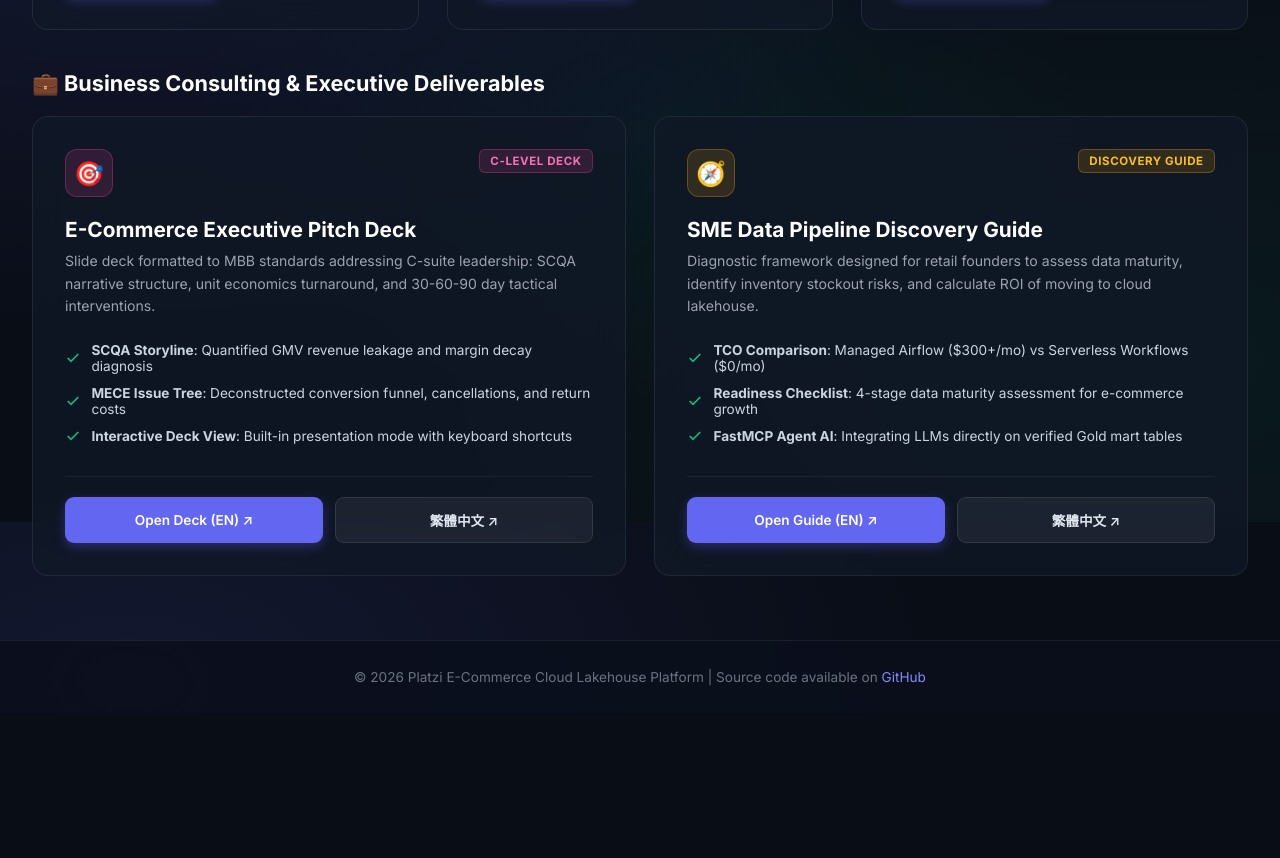
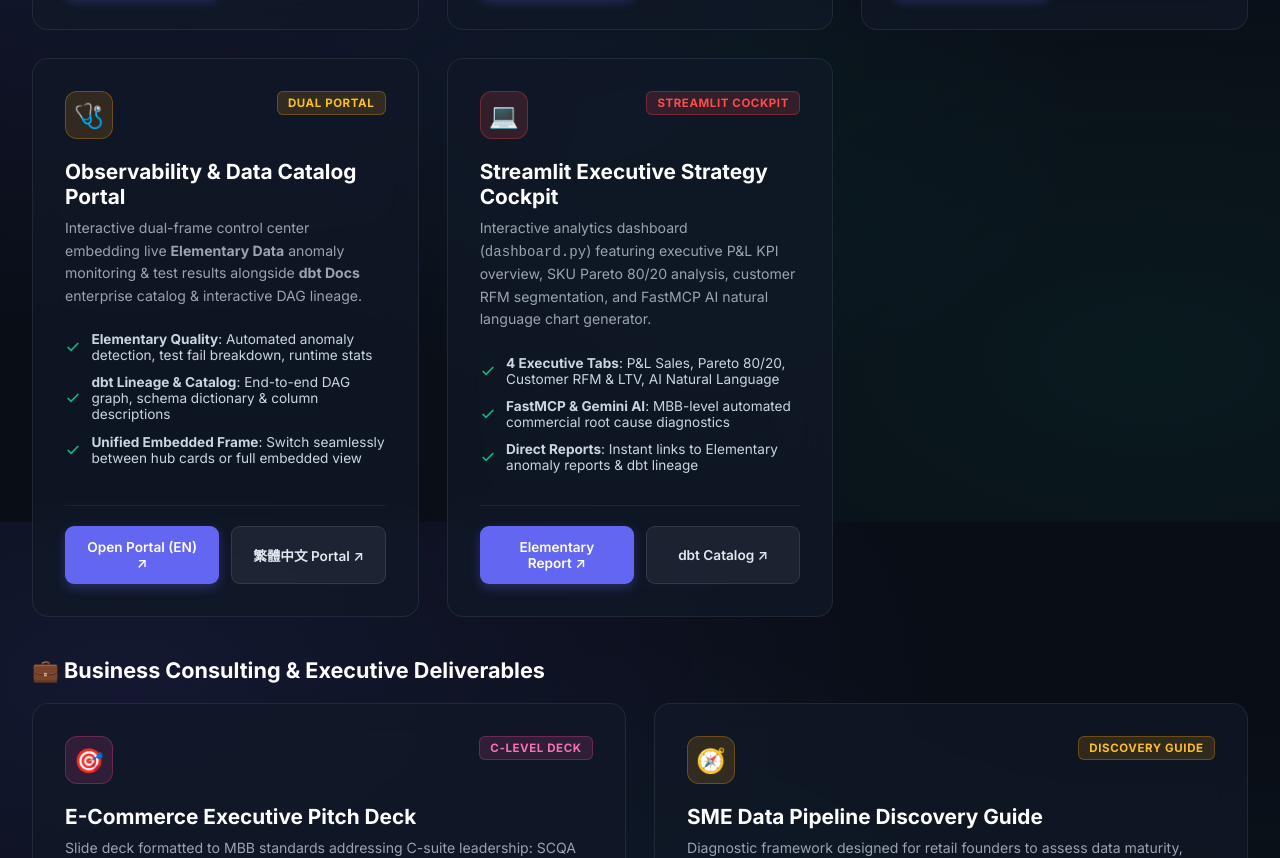
Before and after one commit to shin7965977/data-pipeline-consulting-demo, a plain HTML site: page docs/index.html in a window 1280 px wide. Shown: the part 1078-1936 px from the top of the page. Before the commit the page ends 1791 px from the top, so only its background shows below. Drawn offline with Linux system fonts and the light colour scheme.

Commit message:
feat(portal): add Observability Dual Portal and Streamlit Cockpit cards to index page

```diff
--- a/docs/index.html
+++ b/docs/index.html
@@ -610,6 +610,78 @@
           </a>
         </div>
       </div>
+
+      <!-- Card 4: Observability & Catalog Dual Portal -->
+      <div class="dash-card">
+        <div>
+          <div class="dash-card-header">
+            <div class="dash-card-icon" style="background: rgba(245, 158, 11, 0.15); border: 1px solid rgba(245, 158, 11, 0.3); color: #fbbf24;">🩺</div>
+            <span class="dash-card-badge" style="background: rgba(245, 158, 11, 0.15); color: #fbbf24; border: 1px solid rgba(245, 158, 11, 0.3);">Dual Portal</span>
+          </div>
+          <h2>Observability & Data Catalog Portal</h2>
+          <p>
+            Interactive dual-frame control center embedding live <strong>Elementary Data</strong> anomaly monitoring & test results alongside <strong>dbt Docs</strong> enterprise catalog & interactive DAG lineage.
+          </p>
+          <ul class="feature-list">
+            <li class="feature-item">
+              <svg viewBox="0 0 24 24" fill="none" stroke="currentColor" stroke-width="2.5"><polyline points="20 6 9 17 4 12"></polyline></svg>
+              <span><strong>Elementary Quality</strong>: Automated anomaly detection, test fail breakdown, runtime stats</span>
+            </li>
+            <li class="feature-item">
+              <svg viewBox="0 0 24 24" fill="none" stroke="currentColor" stroke-width="2.5"><polyline points="20 6 9 17 4 12"></polyline></svg>
+              <span><strong>dbt Lineage & Catalog</strong>: End-to-end DAG graph, schema dictionary & column descriptions</span>
+            </li>
+            <li class="feature-item">
+              <svg viewBox="0 0 24 24" fill="none" stroke="currentColor" stroke-width="2.5"><polyline points="20 6 9 17 4 12"></polyline></svg>
+              <span><strong>Unified Embedded Frame</strong>: Switch seamlessly between hub cards or full embedded view</span>
+            </li>
+          </ul>
+        </div>
+        <div class="dash-card-actions">
+          <a class="btn btn-primary" href="technical/en/portal.html">
+            <span>Open Portal (EN) ↗</span>
+          </a>
+          <a class="btn btn-secondary" href="technical/zh/portal.html">
+            <span>繁體中文 Portal ↗</span>
+          </a>
+        </div>
+      </div>
+
+      <!-- Card 5: Streamlit Executive Strategy Cockpit -->
+      <div class="dash-card">
+        <div>
+          <div class="dash-card-header">
+            <div class="dash-card-icon" style="background: rgba(255, 75, 75, 0.15); border: 1px solid rgba(255, 75, 75, 0.3); color: #ff4b4b;">💻</div>
+            <span class="dash-card-badge" style="background: rgba(255, 75, 75, 0.15); color: #ff4b4b; border: 1px solid rgba(255, 75, 75, 0.3);">Streamlit Cockpit</span>
+          </div>
+          <h2>Streamlit Executive Strategy Cockpit</h2>
+          <p>
+            Interactive analytics dashboard (<code>dashboard.py</code>) featuring executive P&L KPI overview, SKU Pareto 80/20 analysis, customer RFM segmentation, and FastMCP AI natural language chart generator.
+          </p>
+          <ul class="feature-list">
+            <li class="feature-item">
+              <svg viewBox="0 0 24 24" fill="none" stroke="currentColor" stroke-width="2.5"><polyline points="20 6 9 17 4 12"></polyline></svg>
+              <span><strong>4 Executive Tabs</strong>: P&L Sales, Pareto 80/20, Customer RFM & LTV, AI Natural Language</span>
+            </li>
+            <li class="feature-item">
+              <svg viewBox="0 0 24 24" fill="none" stroke="currentColor" stroke-width="2.5"><polyline points="20 6 9 17 4 12"></polyline></svg>
+              <span><strong>FastMCP & Gemini AI</strong>: MBB-level automated commercial root cause diagnostics</span>
+            </li>
+            <li class="feature-item">
+              <svg viewBox="0 0 24 24" fill="none" stroke="currentColor" stroke-width="2.5"><polyline points="20 6 9 17 4 12"></polyline></svg>
+              <span><strong>Direct Reports</strong>: Instant links to Elementary anomaly reports & dbt lineage</span>
+            </li>
+          </ul>
+        </div>
+        <div class="dash-card-actions">
+          <a class="btn btn-primary" href="elementary_report.html" target="_blank">
+            <span>Elementary Report ↗</span>
+          </a>
+          <a class="btn btn-secondary" href="dbt_docs.html" target="_blank">
+            <span>dbt Catalog ↗</span>
+          </a>
+        </div>
+      </div>
     </div>
 
     <!-- Business & Commercial Consulting Section -->
```
